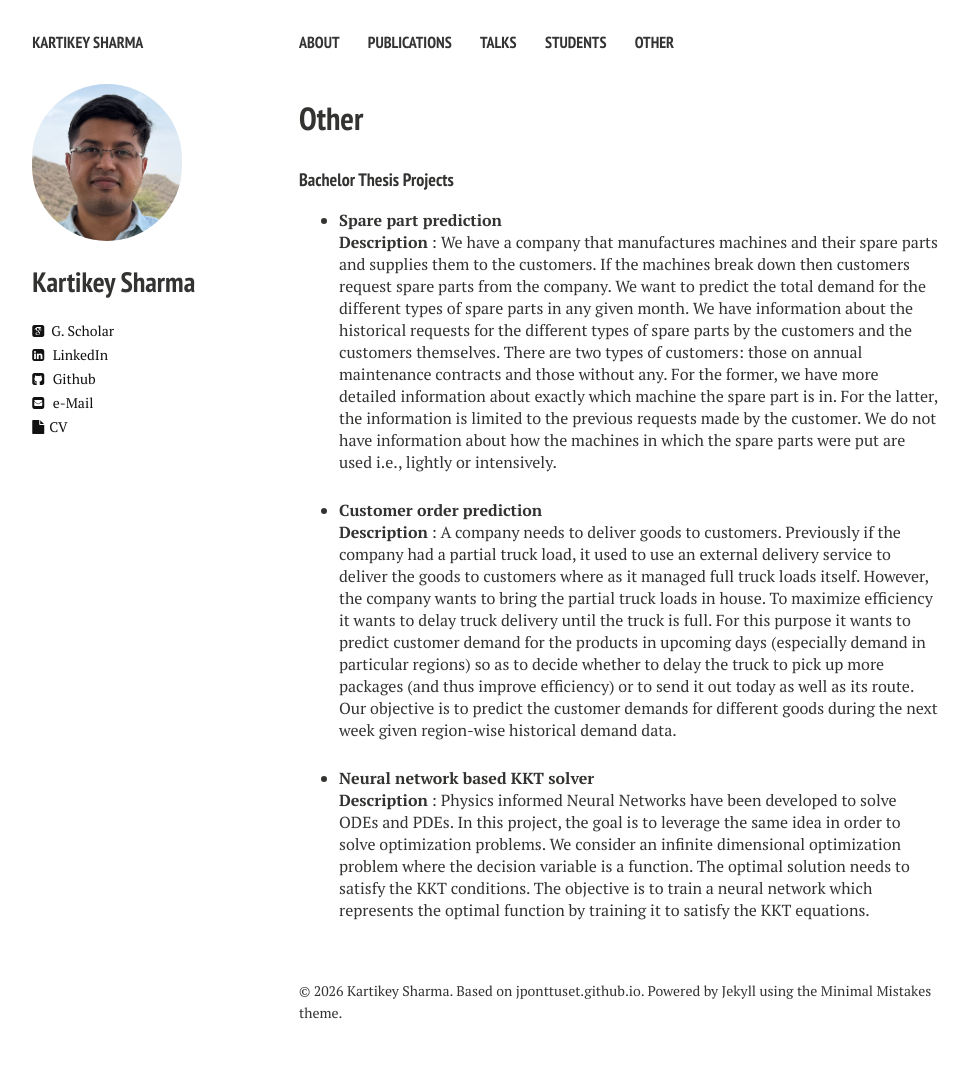
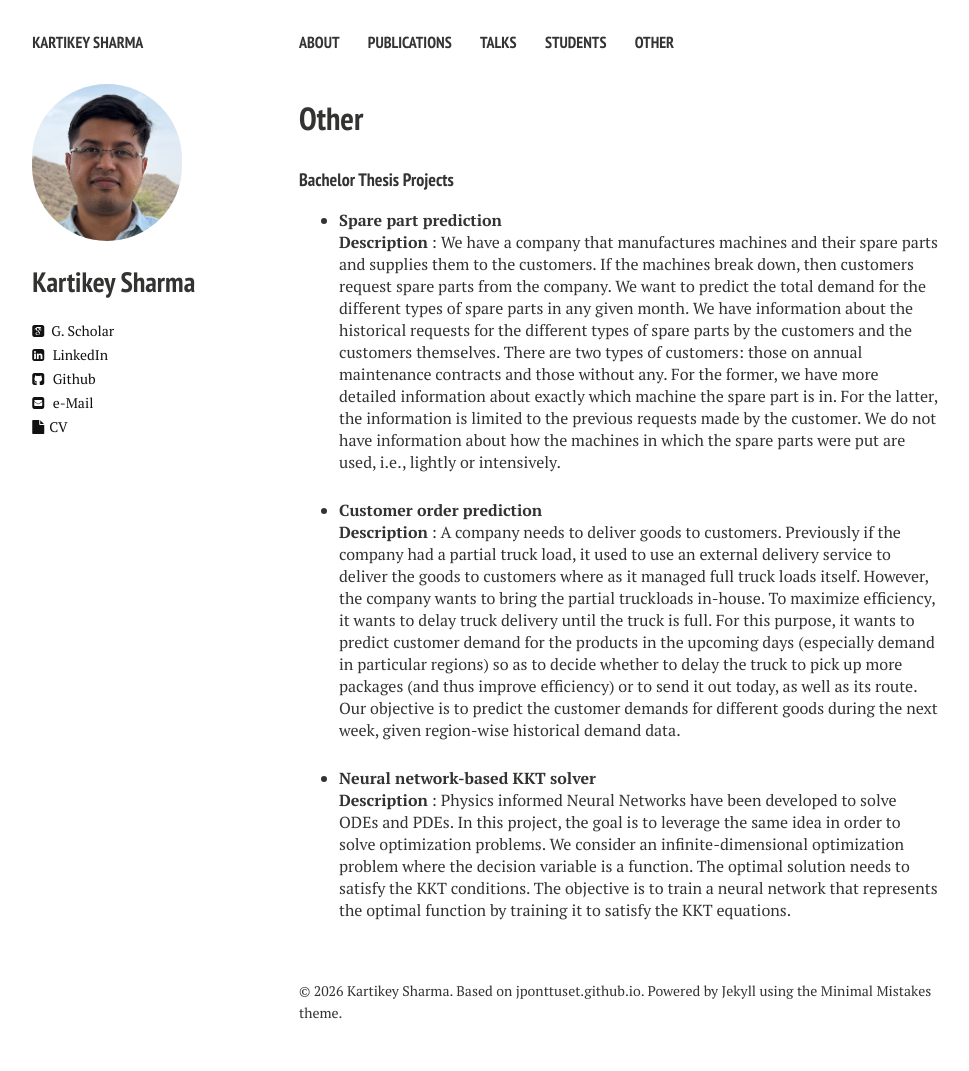
Before and after one commit to kartikeyrinwa/kartikeyrinwa.github.io, a Jekyll site: the page built from other.md, in a window 1280 px wide. Shown: the whole page, without its empty margins (21-990 px from the left). Built offline with Jekyll 4.4.1, drawn with Linux system fonts in a browser that asks for light colours; nearby versions of some CDN libraries.

Commit message:
updated project descriptions

```diff
--- a/_data/project_list.yml
+++ b/_data/project_list.yml
@@ -3,25 +3,25 @@
   year: 2026
   description: |
     We have a company that manufactures machines and their spare parts and supplies them to the customers.
-    If the machines break down then customers request spare parts from the company.
+    If the machines break down, then customers request spare parts from the company.
     We want to predict the total demand for the different types of spare parts in any given month.
 
     We have information about the historical requests for the different types of spare parts by the customers and the customers themselves.
     There are two types of customers: those on annual maintenance contracts and those without any. For the former, we have more detailed information about exactly which machine the spare part is in. For the latter, the information is limited to the previous requests made by the customer.
-    We do not have information about how the machines in which the spare parts were put are used i.e., lightly or intensively.
+    We do not have information about how the machines in which the spare parts were put are used, i.e., lightly or intensively.
 
 - title: Customer order prediction
   type: btp
   year: 2026
   description: |
-    A company needs to deliver goods to customers. Previously if the company had a partial truck load, it used to use an external delivery service to deliver the goods to customers where as it managed full truck loads itself. However, the company wants to bring the partial truck loads in house. To maximize efficiency it wants to delay truck delivery until the truck is full. For this purpose it wants to predict customer demand for the products in upcoming days (especially demand in particular regions) so as to decide whether to delay the truck to pick up more packages (and thus improve efficiency) or to send it out today as well as its route.
-    Our objective is to predict the customer demands for different goods during the next week given region-wise historical demand data.
+    A company needs to deliver goods to customers. Previously if the company had a partial truck load, it used to use an external delivery service to deliver the goods to customers where as it managed full truck loads itself. However, the company wants to bring the partial truckloads in-house. To maximize efficiency, it wants to delay truck delivery until the truck is full. For this purpose, it wants to predict customer demand for the products in the upcoming days (especially demand in particular regions) so as to decide whether to delay the truck to pick up more packages (and thus improve efficiency) or to send it out today, as well as its route.
+    Our objective is to predict the customer demands for different goods during the next week, given region-wise historical demand data.
 
-- title: Neural network based KKT solver
+- title: Neural network-based KKT solver
   type: btp
   year: 2026
   description: |
     Physics informed Neural Networks have been developed to solve ODEs and PDEs. In this project, the goal is to leverage the same
-    idea in order to solve optimization problems. We consider an infinite dimensional optimization problem where the decision variable
-    is a function. The optimal solution needs to satisfy the KKT conditions. The objective is to train a neural network which represents the
+    idea in order to solve optimization problems. We consider an infinite-dimensional optimization problem where the decision variable
+    is a function. The optimal solution needs to satisfy the KKT conditions. The objective is to train a neural network that represents the
     optimal function by training it to satisfy the KKT equations.
```
